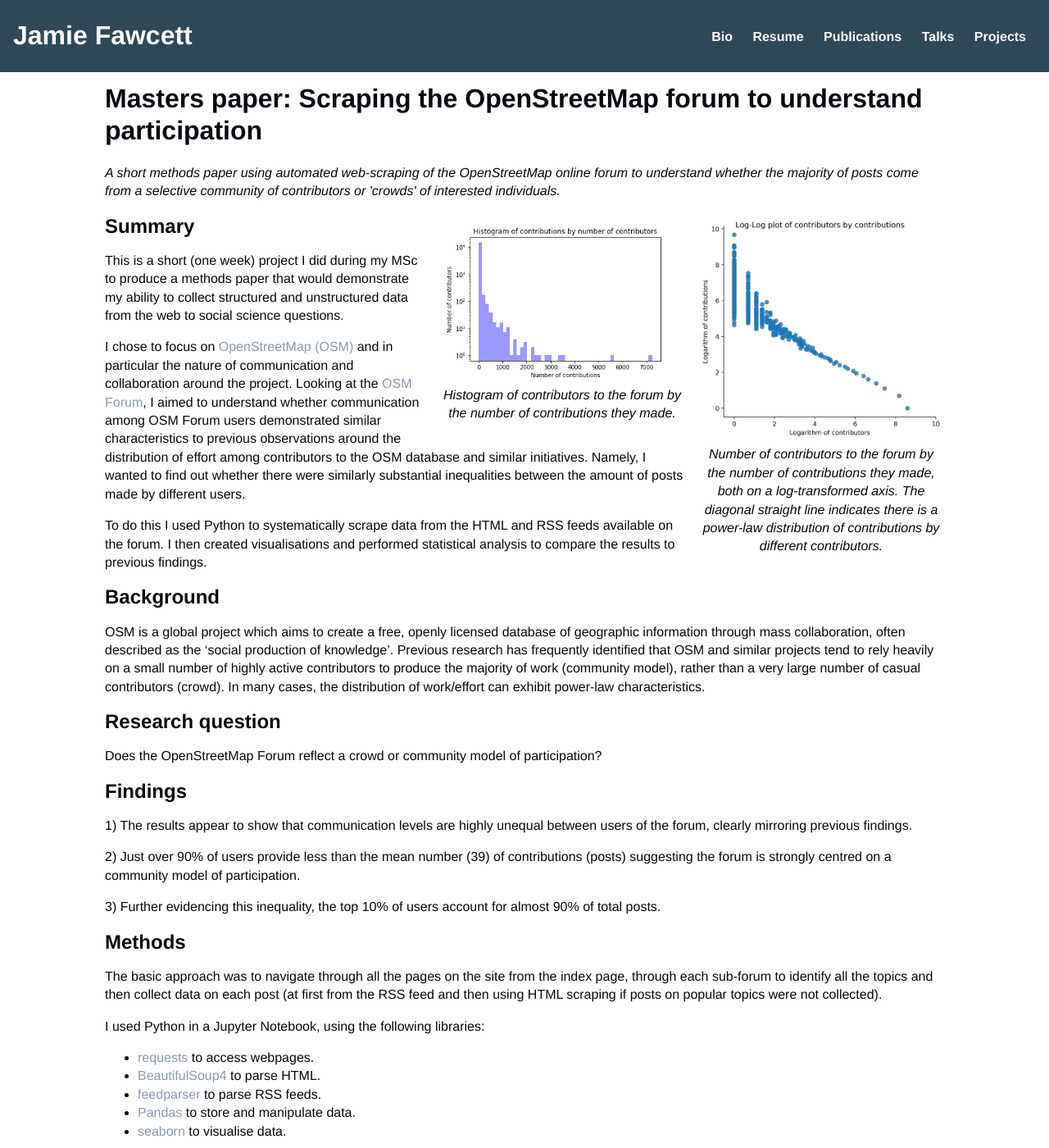
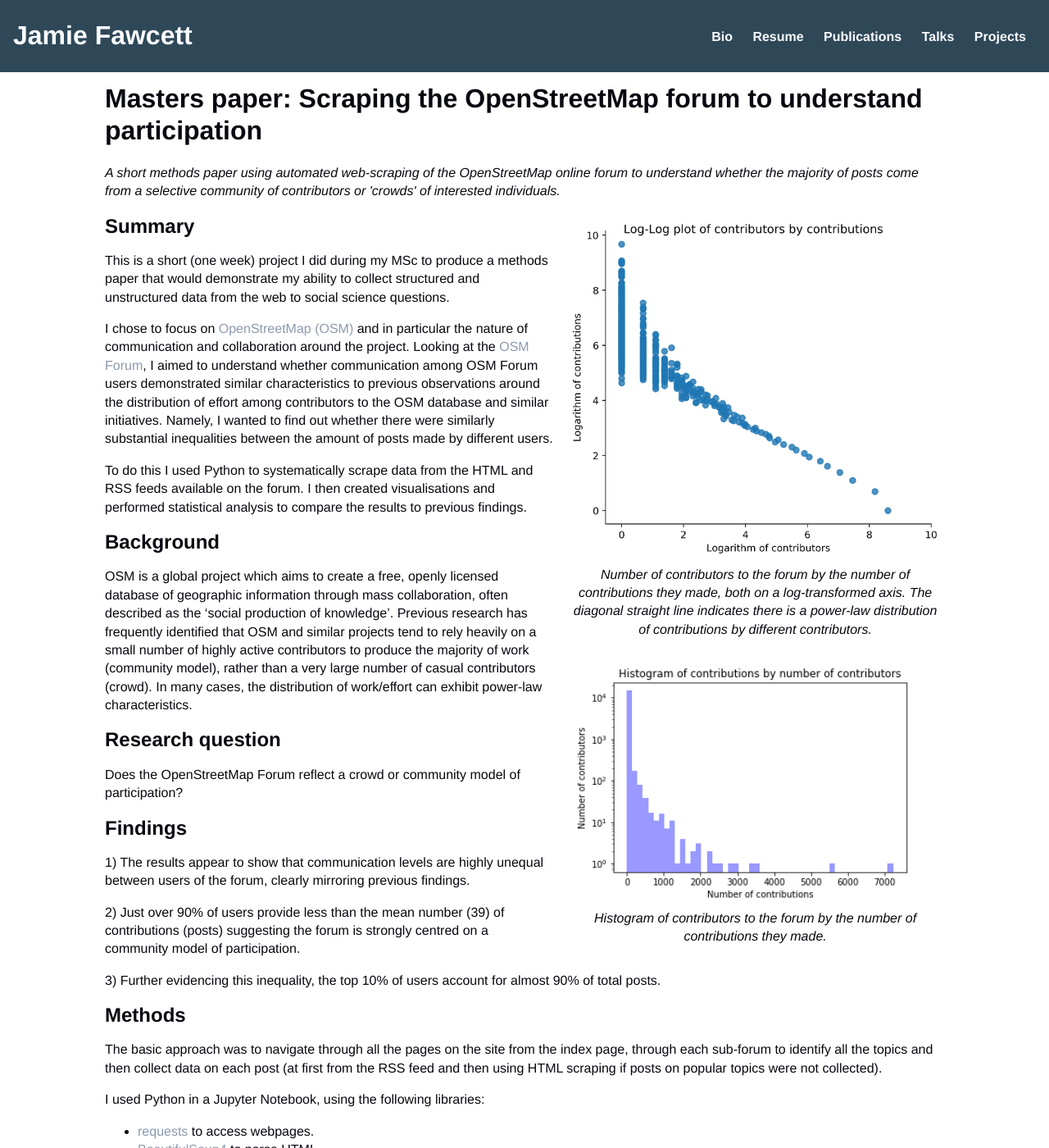
Before and after one commit to JmeF/JmeF.github.io, a Jekyll site: the page built from content/_projects/masters-accessing-data.md, in a window 1280 px wide and 1400 px high. Shown: the whole window at 82% size. Built offline with Jekyll 4.4.1, drawn with Linux system fonts in a browser that asks for light colours; nearby versions of some CDN libraries.

Commit message:
Fixing pictures stacking

```diff
--- a/_sass/general_layout.scss
+++ b/_sass/general_layout.scss
@@ -221,10 +221,12 @@ img.profile{
 .project-image {
   figure {
     float: right;              /* float images to the right */
-    width: 35%;                /* images take up ~1/3 of the page */
-    max-width: 300px;          /* keeps them from being huge */
-    min-width: 200px;          /* stops them from shrinking too much */
+    width: 45%;                /* images take up ~1/3 of the page */
+    max-width: 500px;          /* keeps them from being huge */
+    min-width: 250px;          /* stops them from shrinking too much */
     margin: 0 0 1rem 1rem;     /* space between image and text */
+
+    clear: right;
   }
 
   figcaption {
```
